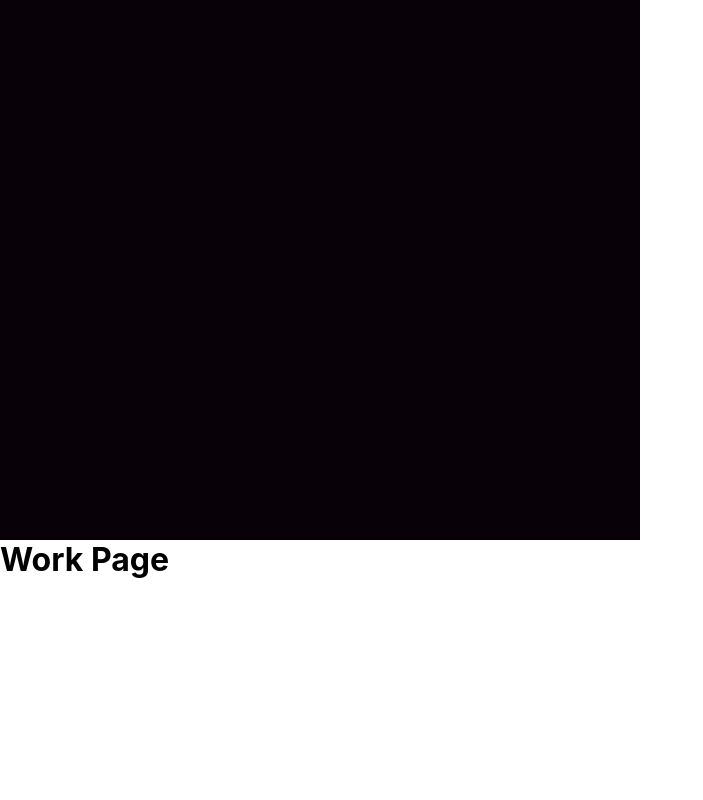
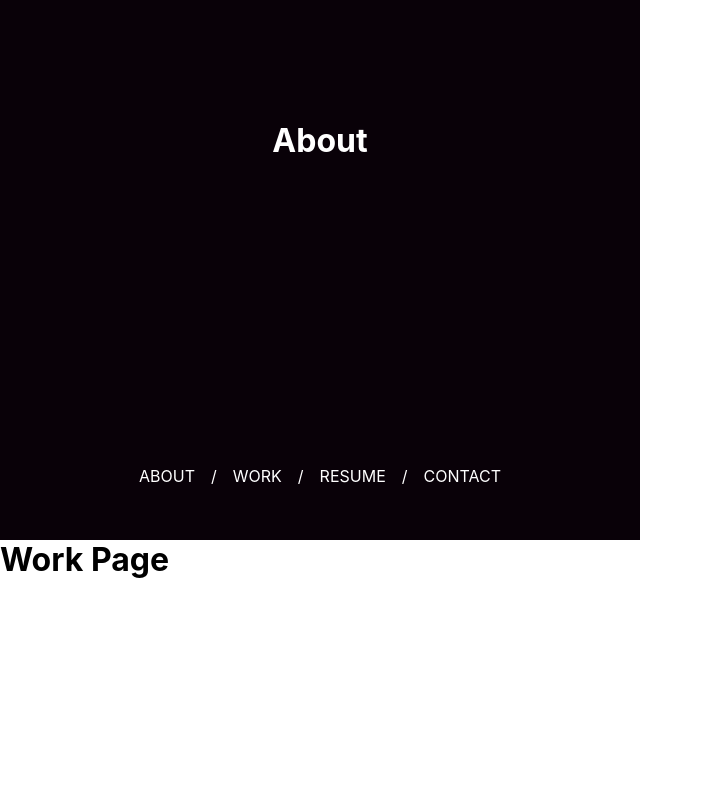
Before and after one commit to Cathy347Le/react-portfolio, a React (Create React App) app: page / in a window 1280 px wide. Shown: the part 1060-1860 px from the top of the page, without its empty margins (0-703 px from the left). Built offline with nearby package versions, Linux system fonts and the light colour scheme.

Commit message:
work on menu styling

```diff
--- a/src/Components/About.jsx
+++ b/src/Components/About.jsx
@@ -1,12 +1,16 @@
 import React, { Component } from "react";
 import "./About.scss";
+import Menu from "./Menu";
 
 class About extends Component {
   render() {
     return (
       <div className="about-section">
         <div className="col-xs-12 col-sm-6 bckgrd-black section-title">
-          <h1>About</h1>
+          <div className="title-container">
+            <h1>About</h1>
+          </div>
+          <Menu />
         </div>
         <div className="col-xs-12 col-sm-6 bckgrd-white">
           <h3>About Content</h3>
--- a/src/Components/Menu.jsx
+++ b/src/Components/Menu.jsx
@@ -6,9 +6,18 @@ class Menu extends Component {
     return (
       <div className="menu-container">
         <ul>
-          <li>About</li>
-          <li>Work</li>
-          <li>Contact</li>
+          <li>
+            <a href="">About</a>
+          </li>
+          <li>
+            <a href="">Work</a>
+          </li>
+          <li>
+            <a href="">Resume</a>
+          </li>
+          <li>
+            <a href="">Contact</a>
+          </li>
         </ul>
       </div>
     );
--- a/src/Components/Menu.scss
+++ b/src/Components/Menu.scss
@@ -1,3 +1,5 @@
+@import "./variables-mixins.scss";
+
 .menu-container {
   text-align: center;
   ul {
@@ -11,6 +13,15 @@
           padding: 0px 16px;
         }
       }
+      a {
+        color: $white;
+        text-decoration: none;
+        text-transform: uppercase;
+        padding-bottom: 8px;
+        &:hover {
+          border-bottom: 2px solid white;
+        }
+      }
     }
   }
 }
```
